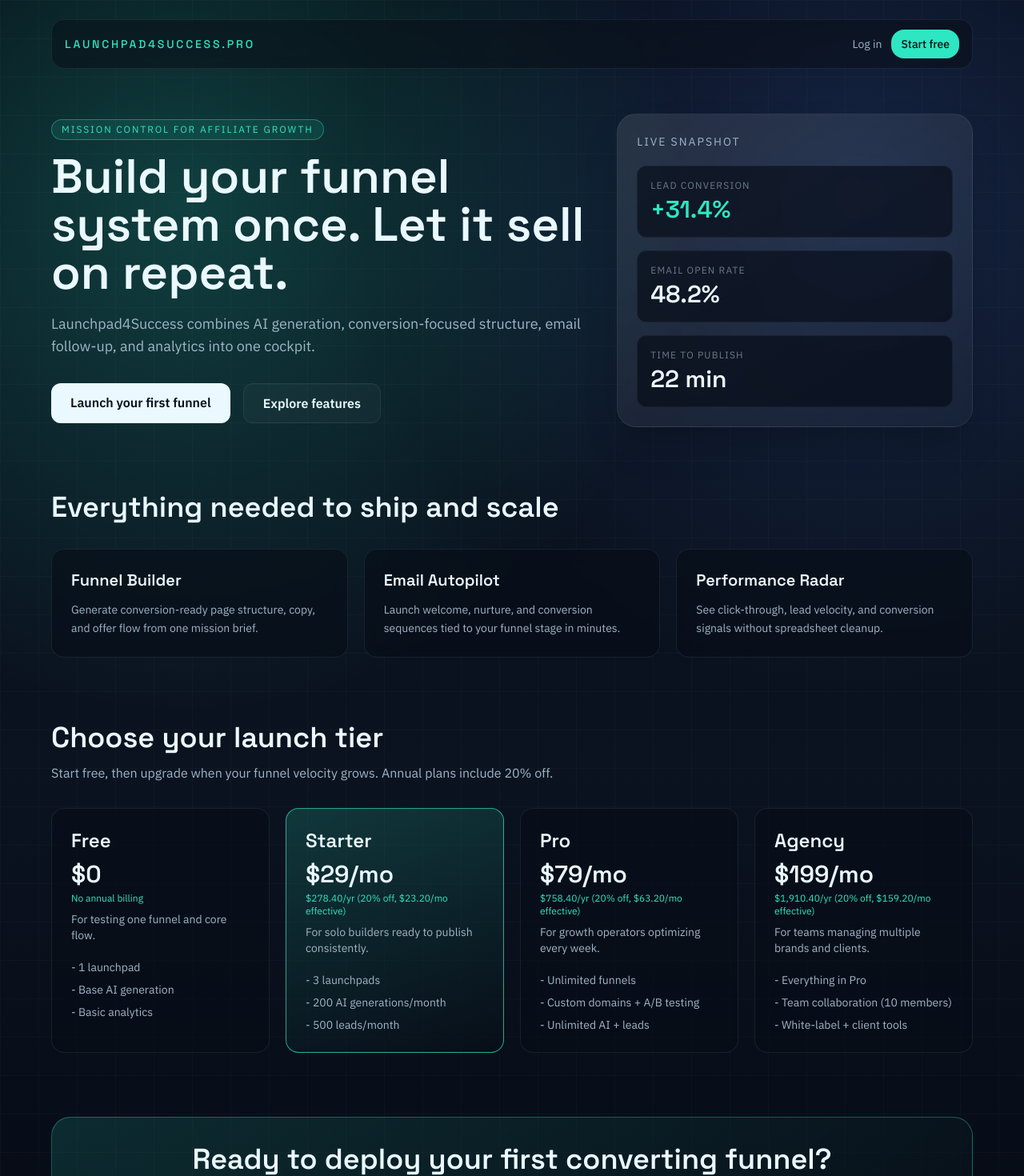
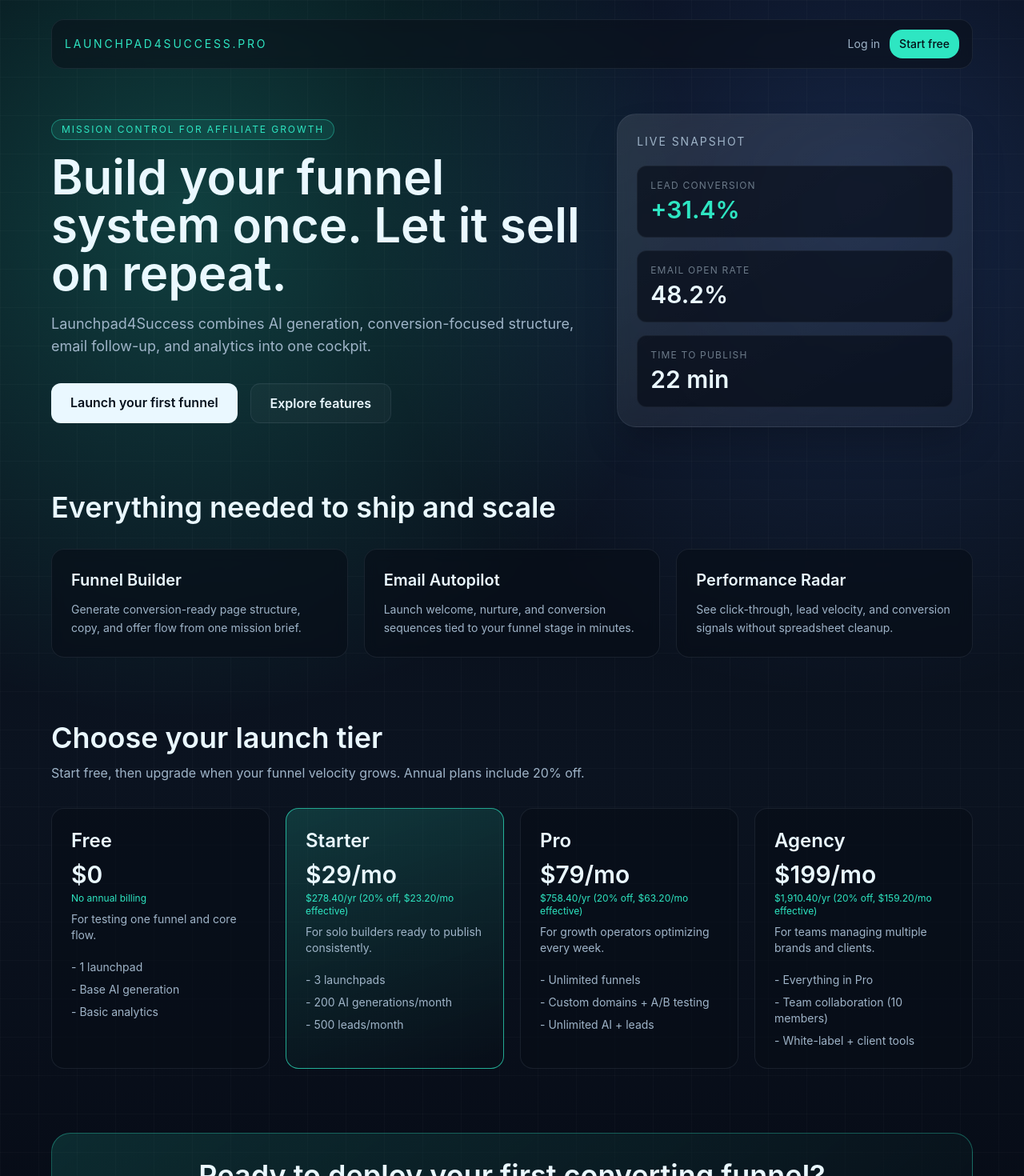
Before and after one commit to AJ9891/modular-affiliate-system1, a Next.js app in the folder apps/web/: page / in a window 1280 px wide. Shown: the top 1470 px of the page at 80% size. Built offline with nearby package versions, Linux system fonts and the light colour scheme; no server answers.

Commit message:
Stabilize domain routing and restore npm package manager

```diff
--- a/apps/web/next.config.js
+++ b/apps/web/next.config.js
@@ -80,17 +80,6 @@
         source: '/_next/:path*',
         destination: '/_next/:path*',
       },
-      // Handle subdomain routing
-      {
-        source: '/:path*',
-        has: [
-          {
-            type: 'host',
-            value: '(?!www\\.)(?<subdomain>[^.]+)\\.launchpad4success\\.pro',
-          },
-        ],
-        destination: '/subdomain/:subdomain/:path*',
-      },
     ]
   },
   env: {
--- a/apps/web/src/app/page.tsx
+++ b/apps/web/src/app/page.tsx
@@ -1,16 +1,5 @@
 import type { Metadata } from 'next'
 import Link from 'next/link'
-import { Space_Grotesk, IBM_Plex_Sans } from 'next/font/google'
-
-const displayFont = Space_Grotesk({
-  subsets: ['latin'],
-  weight: ['500', '600', '700'],
-})
-
-const bodyFont = IBM_Plex_Sans({
-  subsets: ['latin'],
-  weight: ['400', '500', '600'],
-})
 
 export const metadata: Metadata = {
   title: 'Launchpad4Success.pro | AI Funnels That Ship Fast',
@@ -68,13 +57,13 @@
 export default function HomePage() {
   return (
     <main
-      className={`relative isolate min-h-screen overflow-hidden px-6 pb-20 pt-6 text-text-primary sm:px-10 lg:px-16 ${bodyFont.className}`}
+      className="relative isolate min-h-screen overflow-hidden px-6 pb-20 pt-6 text-text-primary sm:px-10 lg:px-16"
     >
       <div className="pointer-events-none absolute inset-0 -z-10 bg-[radial-gradient(circle_at_18%_15%,rgba(46,230,194,0.24),transparent_35%),radial-gradient(circle_at_84%_14%,rgba(84,142,255,0.20),transparent_34%),linear-gradient(180deg,#050913_0%,#0b1320_55%,#050913_100%)]" />
       <div className="pointer-events-none absolute inset-0 -z-10 opacity-30 [background-image:linear-gradient(rgba(255,255,255,0.08)_1px,transparent_1px),linear-gradient(90deg,rgba(255,255,255,0.08)_1px,transparent_1px)] [background-size:48px_48px]" />
 
       <header className="mx-auto flex w-full max-w-6xl items-center justify-between gap-4 rounded-2xl border border-[var(--border-elevated)] bg-[rgba(10,16,24,0.55)] px-4 py-3 backdrop-blur">
-        <p className={`text-sm tracking-[0.2em] text-rocket-500 ${displayFont.className}`}>
+        <p className="text-sm tracking-[0.2em] text-rocket-500">
           LAUNCHPAD4SUCCESS.PRO
         </p>
         <div className="flex items-center gap-3 text-sm">
@@ -95,7 +84,7 @@
           <p className="mb-4 inline-flex rounded-full border border-rocket-500/40 bg-rocket-500/10 px-3 py-1 text-xs uppercase tracking-[0.16em] text-rocket-500">
             Mission Control For Affiliate Growth
           </p>
-          <h1 className={`max-w-3xl text-4xl font-semibold leading-tight sm:text-5xl lg:text-6xl ${displayFont.className}`}>
+          <h1 className="max-w-3xl text-4xl font-semibold leading-tight sm:text-5xl lg:text-6xl">
             Build your funnel system once. Let it sell on repeat.
           </h1>
           <p className="mt-5 max-w-2xl text-lg text-text-secondary">
@@ -122,29 +111,29 @@
           <div className="mt-5 space-y-4">
             <div className="rounded-xl border border-[var(--border-subtle)] bg-[rgba(4,9,19,0.6)] p-4">
               <p className="text-xs uppercase tracking-[0.1em] text-text-muted">Lead Conversion</p>
-              <p className={`mt-1 text-3xl font-semibold text-rocket-500 ${displayFont.className}`}>+31.4%</p>
+              <p className="mt-1 text-3xl font-semibold text-rocket-500">+31.4%</p>
             </div>
             <div className="rounded-xl border border-[var(--border-subtle)] bg-[rgba(4,9,19,0.6)] p-4">
               <p className="text-xs uppercase tracking-[0.1em] text-text-muted">Email Open Rate</p>
-              <p className={`mt-1 text-3xl font-semibold text-text-primary ${displayFont.className}`}>48.2%</p>
+              <p className="mt-1 text-3xl font-semibold text-text-primary">48.2%</p>
             </div>
             <div className="rounded-xl border border-[var(--border-subtle)] bg-[rgba(4,9,19,0.6)] p-4">
               <p className="text-xs uppercase tracking-[0.1em] text-text-muted">Time To Publish</p>
-              <p className={`mt-1 text-3xl font-semibold text-text-primary ${displayFont.className}`}>22 min</p>
+              <p className="mt-1 text-3xl font-semibold text-text-primary">22 min</p>
             </div>
           </div>
         </div>
       </section>
 
       <section id="features" className="mx-auto mt-20 w-full max-w-6xl">
-        <h2 className={`text-3xl font-semibold sm:text-4xl ${displayFont.className}`}>Everything needed to ship and scale</h2>
+        <h2 className="text-3xl font-semibold sm:text-4xl">Everything needed to ship and scale</h2>
         <div className="mt-8 grid gap-5 md:grid-cols-3">
           {featureCards.map((feature) => (
             <article
               key={feature.title}
               className="rounded-2xl border border-[var(--border-elevated)] bg-[rgba(8,14,24,0.62)] p-6 backdrop-blur transition hover:-translate-y-1 hover:border-rocket-500/45"
             >
-              <h3 className={`text-xl font-semibold ${displayFont.className}`}>{feature.title}</h3>
+              <h3 className="text-xl font-semibold">{feature.title}</h3>
               <p className="mt-3 text-sm leading-relaxed text-text-secondary">{feature.description}</p>
             </article>
           ))}
@@ -152,7 +141,7 @@
       </section>
 
       <section id="tiers" className="mx-auto mt-20 w-full max-w-6xl">
-        <h2 className={`text-3xl font-semibold sm:text-4xl ${displayFont.className}`}>Choose your launch tier</h2>
+        <h2 className="text-3xl font-semibold sm:text-4xl">Choose your launch tier</h2>
         <p className="mt-3 text-text-secondary">Start free, then upgrade when your funnel velocity grows. Annual plans include 20% off.</p>
         <div className="mt-8 grid gap-5 md:grid-cols-2 xl:grid-cols-4">
           {plans.map((plan) => (
@@ -164,8 +153,8 @@
                   : 'border-[var(--border-elevated)] bg-[rgba(8,14,24,0.62)]'
               }`}
             >
-              <h3 className={`text-2xl font-semibold ${displayFont.className}`}>{plan.name}</h3>
-              <p className={`mt-2 text-3xl font-semibold ${displayFont.className}`}>{plan.price}</p>
+              <h3 className="text-2xl font-semibold">{plan.name}</h3>
+              <p className="mt-2 text-3xl font-semibold">{plan.price}</p>
               <p className="mt-1 text-xs text-rocket-500">{plan.annual}</p>
               <p className="mt-2 text-sm text-text-secondary">{plan.details}</p>
               <ul className="mt-5 space-y-2 text-sm text-text-secondary">
@@ -179,7 +168,7 @@
       </section>
 
       <section className="mx-auto mt-20 w-full max-w-6xl rounded-3xl border border-rocket-500/35 bg-[linear-gradient(140deg,rgba(46,230,194,0.14),rgba(8,14,24,0.72))] p-8 text-center">
-        <h2 className={`text-3xl font-semibold sm:text-4xl ${displayFont.className}`}>Ready to deploy your first converting funnel?</h2>
+        <h2 className="text-3xl font-semibold sm:text-4xl">Ready to deploy your first converting funnel?</h2>
         <p className="mx-auto mt-4 max-w-2xl text-text-secondary">
           Open your launchpad, choose your objective, and publish a complete funnel flow with AI guidance.
         </p>
--- a/package.json
+++ b/package.json
@@ -2,7 +2,7 @@
   "name": "modular-affiliate-system",
   "version": "1.0.0",
   "private": true,
-  "packageManager": "yarn@4.1.1",
+  "packageManager": "npm@10.2.4",
   "workspaces": [
     "apps/*",
     "packages/*"
```
